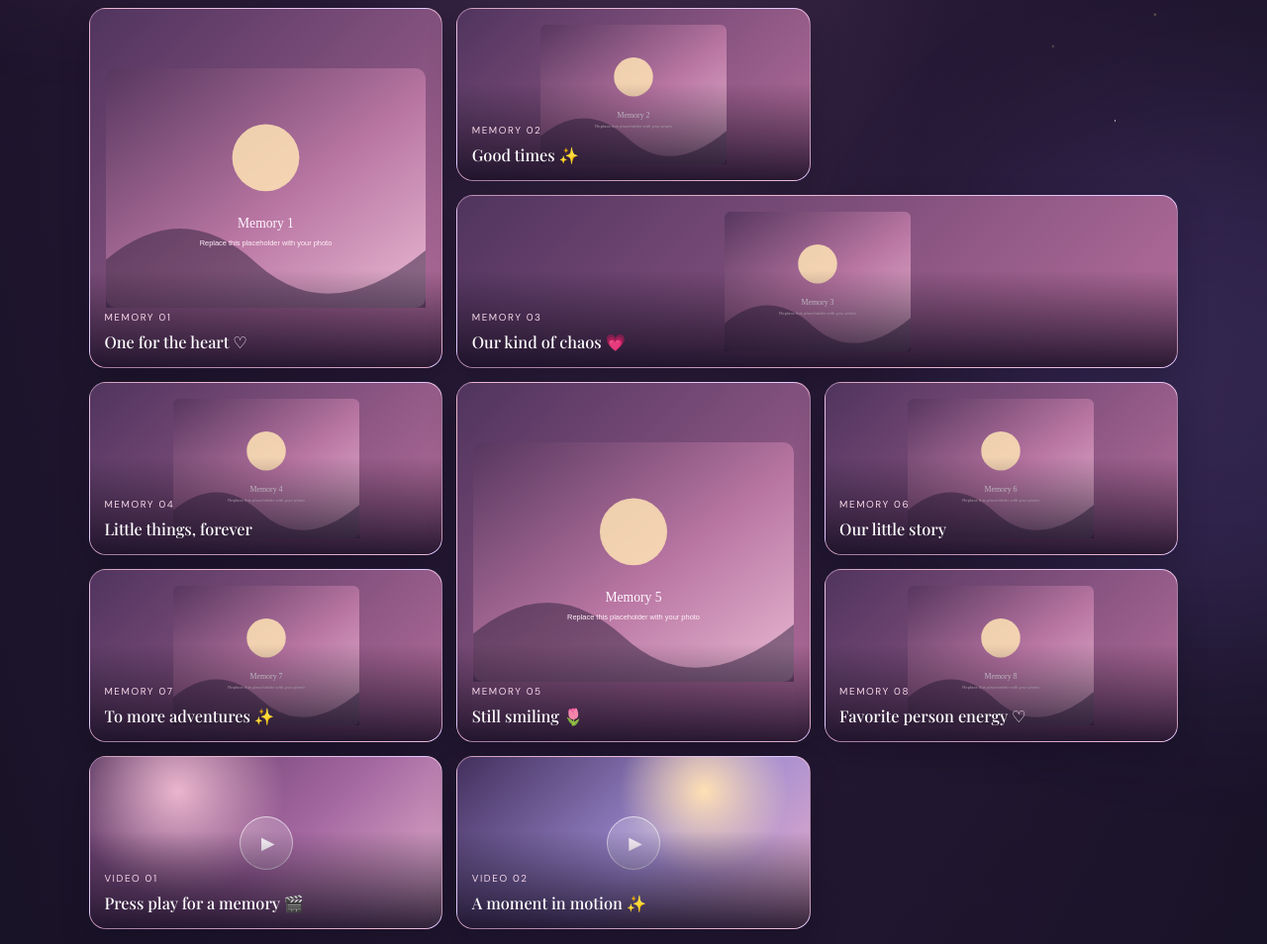
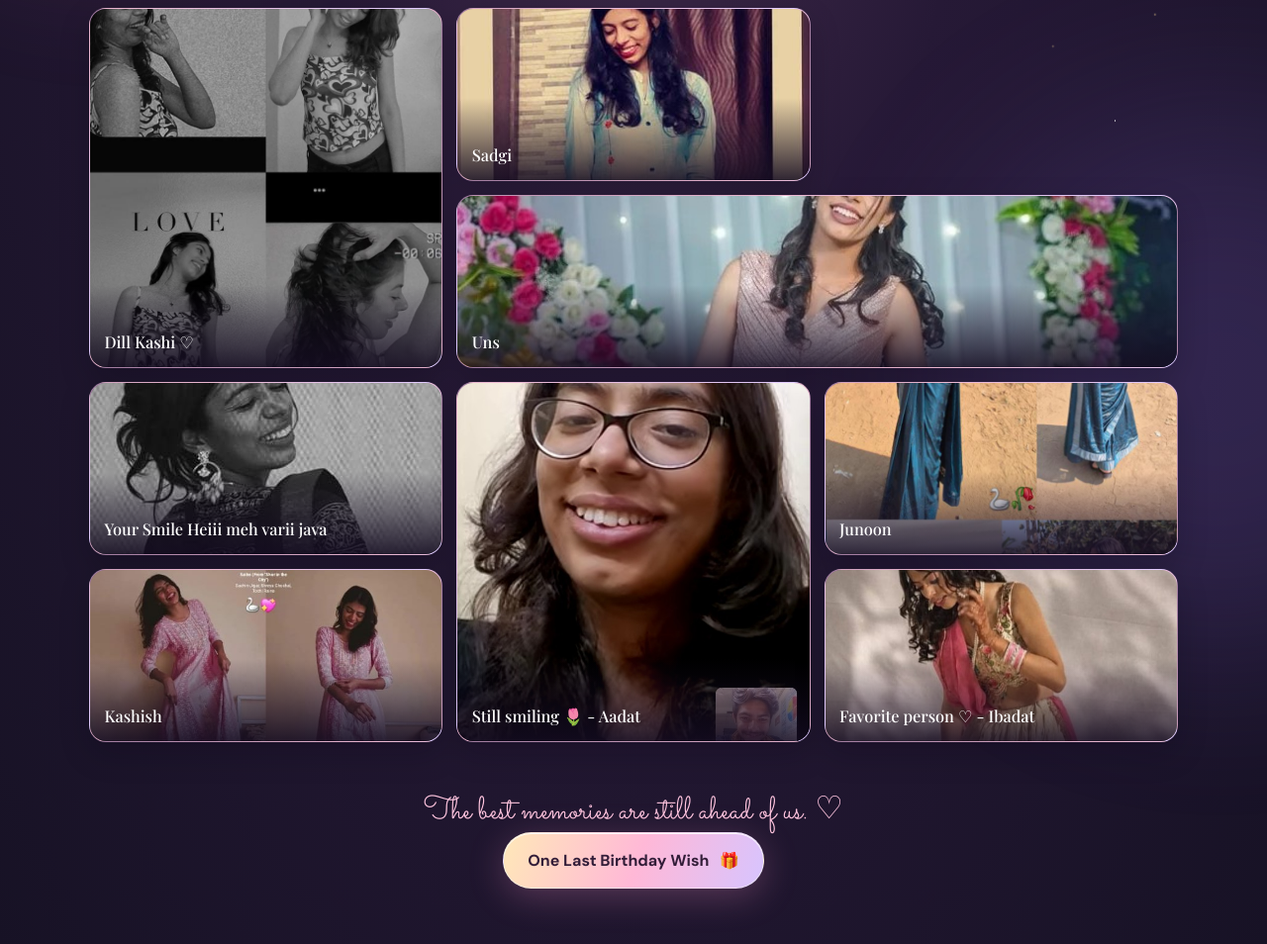
Before and after one commit to yash25-CSE/Happy_Birthday-, a plain HTML site: page page4.html in a window 1280 px wide. Shown: the part 398-1352 px from the top of the page at 99% size. Drawn offline with nearby package versions, Linux system fonts and the light colour scheme.

Commit message:
Update project

```diff
--- a/page4.html
+++ b/page4.html
@@ -19,39 +19,34 @@
   <main class="gallery-shell">
     <a class="back-link" href="page3.html">← Back to your surprise</a>
     <p class="script-kicker">Little moments, big feelings</p>
-    <h1 class="page-title">A Little Journey Through<br><span class="gradient-text">Our Memories</span> 💖</h1>
+    <h1 class="page-title">Your Every single pic is<br><span class="gradient-text">My Memories</span> 💖</h1>
     <p class="page-copy gallery-intro">Every picture tells a story, and every story reminds me how lucky I am to have you as my friend.</p>
     <div class="gallery-grid" data-gallery>
-      <button class="memory-card memory-tall" type="button" data-kind="image" data-src="assets/photos/memory1.jpg" data-caption="One of those moments worth keeping">
-        <img src="assets/photos/memory1.jpg" alt="Memory 1" loading="lazy"><span class="memory-caption"><small>MEMORY 01</small><strong>One for the heart ♡</strong></span>
+      <button class="memory-card memory-tall" type="button" data-kind="image" data-src="assets/photos/memory1.jpeg" data-caption="One of those moments worth keeping">
+        <img src="assets/photos/memory1.jpeg" alt="Memory 1" loading="lazy"><span class="memory-caption"><small></small><strong>Dill Kashi  ♡</strong></span>
       </button>
-      <button class="memory-card" type="button" data-kind="image" data-src="assets/photos/memory2.jpg" data-caption="A little happiness, frozen in time">
-        <img src="assets/photos/memory2.jpg" alt="Memory 2" loading="lazy"><span class="memory-caption"><small>MEMORY 02</small><strong>Good times ✨</strong></span>
+      <button class="memory-card" type="button" data-kind="image" data-src="assets/photos/memory2.jpeg" data-caption="A little happiness, frozen in time">
+        <img src="assets/photos/memory2.jpeg" alt="Memory 2" loading="lazy"><span class="memory-caption"><small></small><strong>Sadgi </strong></span>
       </button>
-      <button class="memory-card memory-wide" type="button" data-kind="image" data-src="assets/photos/memory3.jpg" data-caption="The kind of day we will talk about again">
-        <img src="assets/photos/memory3.jpg" alt="Memory 3" loading="lazy"><span class="memory-caption"><small>MEMORY 03</small><strong>Our kind of chaos 💗</strong></span>
+      <button class="memory-card memory-wide" type="button" data-kind="image" data-src="assets/photos/memory3.jpeg" data-caption="The kind of day we will talk about again">
+        <img src="assets/photos/memory3.jpeg" alt="Memory 3" loading="lazy"><span class="memory-caption"><small> </small><strong>Uns </strong></span>
       </button>
-      <button class="memory-card" type="button" data-kind="image" data-src="assets/photos/memory4.jpg" data-caption="Proof that the little things matter">
-        <img src="assets/photos/memory4.jpg" alt="Memory 4" loading="lazy"><span class="memory-caption"><small>MEMORY 04</small><strong>Little things, forever</strong></span>
+      <button class="memory-card" type="button" data-kind="image" data-src="assets/photos/memory4.jpeg" data-caption="Proof that the little things matter">
+        <img src="assets/photos/memory4.jpeg" alt="Memory 4" loading="lazy"><span class="memory-caption"><small></small><strong>Your Smile Heiii meh varii java</strong></span>
       </button>
-      <button class="memory-card memory-tall" type="button" data-kind="image" data-src="assets/photos/memory5.jpg" data-caption="A memory that still makes me smile">
-        <img src="assets/photos/memory5.jpg" alt="Memory 5" loading="lazy"><span class="memory-caption"><small>MEMORY 05</small><strong>Still smiling 🌷</strong></span>
+      <button class="memory-card memory-tall" type="button" data-kind="image" data-src="assets/photos/memory5.jpeg" data-caption="A memory that still makes me smile">
+        <img src="assets/photos/memory5.jpeg" alt="Memory 5" loading="lazy"><span class="memory-caption"><small></small><strong>Still smiling 🌷 - Aadat</strong></span>
       </button>
-      <button class="memory-card" type="button" data-kind="image" data-src="assets/photos/memory6.jpg" data-caption="Another page in our little story">
-        <img src="assets/photos/memory6.jpg" alt="Memory 6" loading="lazy"><span class="memory-caption"><small>MEMORY 06</small><strong>Our little story</strong></span>
+      <button class="memory-card" type="button" data-kind="image" data-src="assets/photos/memory6.jpeg" data-caption="Another page in our little story">
+        <img src="assets/photos/memory6.jpeg" alt="Memory 6" loading="lazy"><span class="memory-caption"><small></small><strong>Junoon</strong></span>
       </button>
-      <button class="memory-card" type="button" data-kind="image" data-src="assets/photos/memory7.jpg" data-caption="More memories still to come">
-        <img src="assets/photos/memory7.jpg" alt="Memory 7" loading="lazy"><span class="memory-caption"><small>MEMORY 07</small><strong>To more adventures ✨</strong></span>
+      <button class="memory-card" type="button" data-kind="image" data-src="assets/photos/memory7.jpeg" data-caption="More memories still to come">
+        <img src="assets/photos/memory7.jpeg" alt="Memory 7" loading="lazy"><span class="memory-caption"><small></small><strong>Kashish</strong></span>
       </button>
-      <button class="memory-card" type="button" data-kind="image" data-src="assets/photos/memory8.jpg" data-caption="A favorite moment, with a favorite person">
-        <img src="assets/photos/memory8.jpg" alt="Memory 8" loading="lazy"><span class="memory-caption"><small>MEMORY 08</small><strong>Favorite person energy ♡</strong></span>
+      <button class="memory-card" type="button" data-kind="image" data-src="assets/photos/memory8.jpeg" data-caption="A favorite moment, with a favorite person">
+        <img src="assets/photos/memory8.jpeg" alt="Memory 8" loading="lazy"><span class="memory-caption"><small></small><strong>Favorite person ♡ - Ibadat</strong></span>
       </button>
-      <button class="memory-card video-card" type="button" data-kind="video" data-src="assets/videos/memory1.mp4" data-caption="A little video memory">
-        <span class="video-thumb video-thumb-one"><span class="play-icon">▶</span></span><span class="memory-caption"><small>VIDEO 01</small><strong>Press play for a memory 🎬</strong></span>
-      </button>
-      <button class="memory-card video-card" type="button" data-kind="video" data-src="assets/videos/memory2.mp4" data-caption="One more moment to replay">
-        <span class="video-thumb video-thumb-two"><span class="play-icon">▶</span></span><span class="memory-caption"><small>VIDEO 02</small><strong>A moment in motion ✨</strong></span>
-      </button>
+
     </div>
     <div class="gallery-footer">
       <p class="script-signoff">The best memories are still ahead of us. ♡</p>
```
Also changed, not shown: page3.html (+9 -2 lines), page5.html (+3 -3 lines), assets/music/ADD_MUSIC_HERE.txt, assets/photos/memory1.jpeg (added), assets/photos/memory2.jpeg (added), assets/photos/memory3.jpeg (added), assets/photos/memory4.jpeg (added), assets/photos/memory5.jpeg (added), assets/photos/memory6.jpeg (added), assets/photos/memory7.jpeg (added), assets/photos/memory8.jpeg (added), 1 other file.
